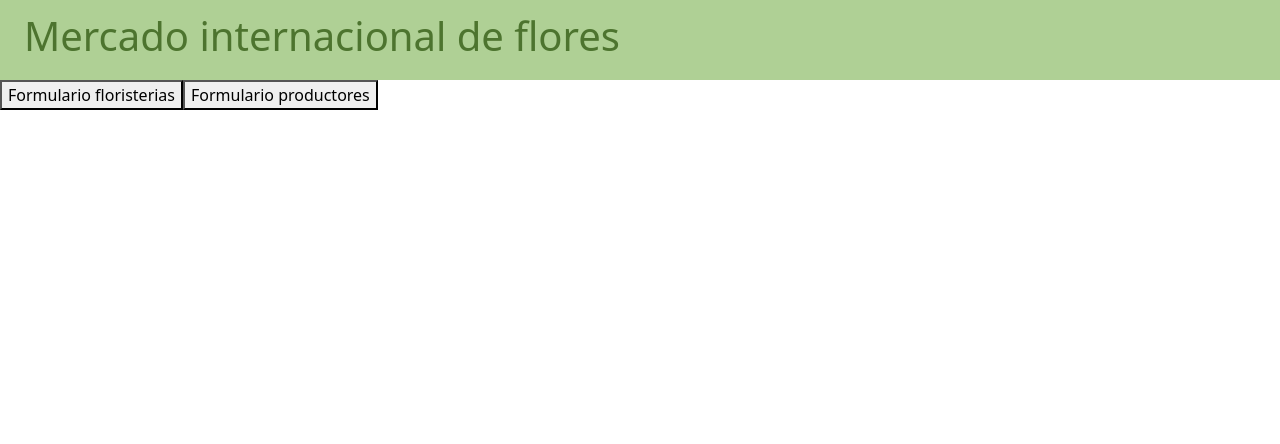
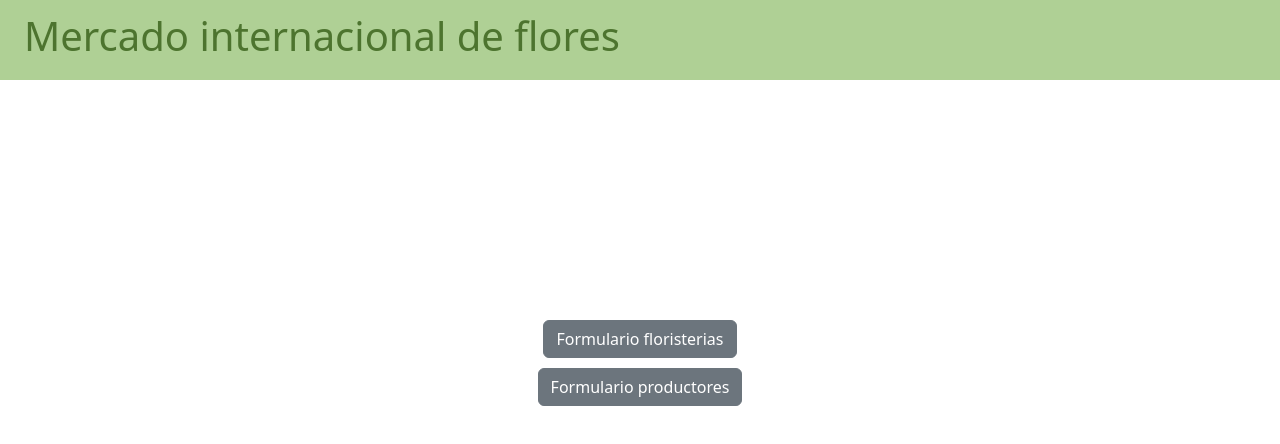
Before and after one commit to OhGarin/Front-proyecto-bd, an Angular app: page / in a window 1280 px wide. Shown: the top 444 px of the page. Built offline with nearby package versions, Linux system fonts and the light colour scheme.

Commit message:
organizar menu principal

```diff
--- a/src/app/menu-principal/menu-principal.component.css
+++ b/src/app/menu-principal/menu-principal.component.css
@@ -0,0 +1,8 @@
+.boton-menu {
+  display: flex;
+  justify-content: center;
+  align-items: center;
+  flex-direction: column;
+  gap: 10px;
+  padding-top: 30vh;
+}
--- a/src/app/menu-principal/menu-principal.component.html
+++ b/src/app/menu-principal/menu-principal.component.html
@@ -1,6 +1,14 @@
-<button (click)="this.router.navigate(['/form-floristerias'])">
-  Formulario floristerias
-</button>
-<button (click)="this.router.navigate(['/form-productores'])">
-  Formulario productores
-</button>
+<div class="boton-menu">
+  <button
+    class="btn btn-secondary"
+    (click)="this.router.navigate(['/form-floristerias'])"
+  >
+    Formulario floristerias
+  </button>
+  <button
+    class="btn btn-secondary"
+    (click)="this.router.navigate(['/form-productores'])"
+  >
+    Formulario productores
+  </button>
+</div>
```
